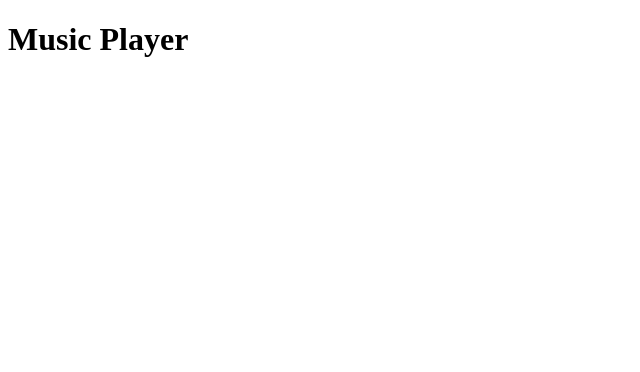
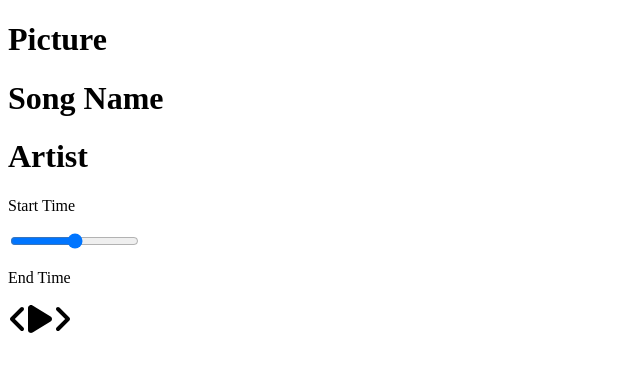
Before and after one commit to abbie930/music-player, a React (Create React App) app: page / in a window 1280 px wide. Shown: the top 372 px of the page, without its empty margins (0-640 px from the left). Built offline with nearby package versions, Linux system fonts and the light colour scheme.

Commit message:
feat: add song and player components

```diff
--- a/src/App.js
+++ b/src/App.js
@@ -1,10 +1,14 @@
+//Adding Components
+import Player from './components/Player'
+import Song from './components/Song'
 
 function App() {
   return (
     <div className="App">
-      <h1>Music Player</h1>
+      <Song />
+      <Player />
     </div>
-  );
+  )
 }
 
-export default App;
+export default App
```
